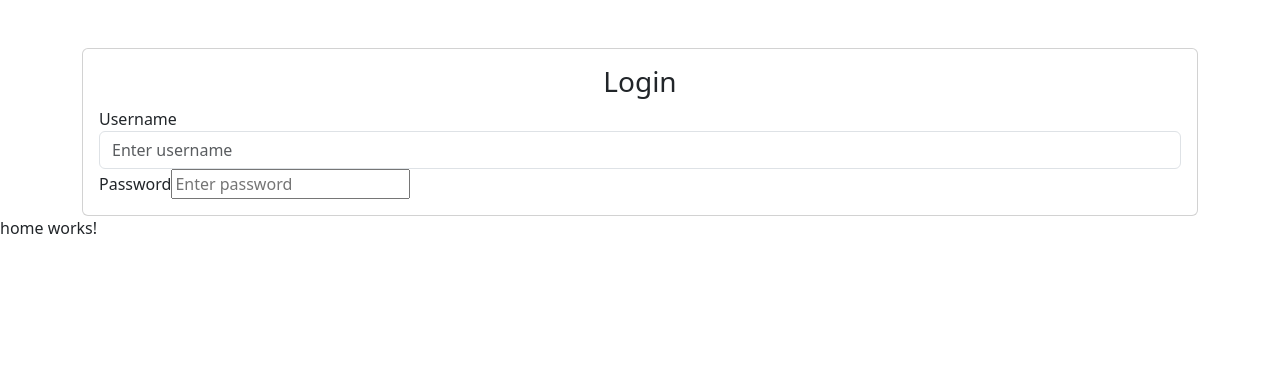
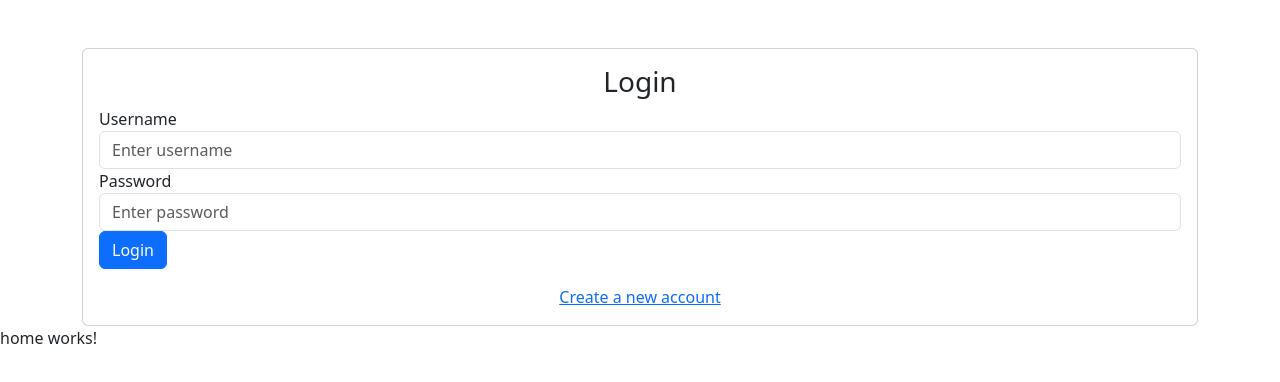
Before and after one commit to szakidani23/angular-modulzaro, an Angular app: page / in a window 1280 px wide. Shown: the top 382 px of the page. Built offline with nearby package versions, Linux system fonts and the light colour scheme.

Commit message:
LOGIN: markup finished, functions are about to be defined in TS file

```diff
--- a/src/app/login/login.component.html
+++ b/src/app/login/login.component.html
@@ -11,12 +11,35 @@
       <!-- password input -->
       <div class="form-group">
         <label for="password">Password</label>
-        <input type="password" name="password" id="password" [(ngModel)]="password" placeholder="Enter password"
-          required>
+        <input type="password" class="form-control" name="password" id="password" [(ngModel)]="password"
+          placeholder="Enter password" required>
       </div>
 
       <!-- Register Mode -->
-      <div *ngIf="isRegisterMode"></div>
+      <div *ngIf="isRegisterMode">
+        <div class="form-group">
+          <!-- Password confirm -->
+          <label for="confirmPassword">Confirm Password</label>
+          <input type="password" class="form-control" name="confirmPassword" id="confirmPassword"
+            [(ngModel)]="confirmPassword" placeholder="Confirm Password" required>
+        </div>
+        <!-- Full Name -->
+        <div class="form-group">
+          <label for="fullname">Full Name</label>
+          <input type="text" class="form-control" [(ngModel)]="fullname" name="fullname" id="fullname"
+            placeholder="Enter full name" required>
+        </div>
+      </div>
+      <!-- Login/Register BTN-->
+      <button class="btn btn-primary btn-block" (click)="isRegisterMode ? register() : login()">{{isRegisterMode ?
+        'Register': 'Login'}}
+      </button>
+      <!-- Register Mode Toggle -->
+      <div class="mt-3 text-center">
+        <a href="#" (click)="toggleRegisterMode()">
+          {{isRegisterMode ? 'Already have an account? Login' : 'Create a new account'}}
+        </a>
+      </div>
     </div>
   </div>
 </div>
--- a/src/app/login/login.component.ts
+++ b/src/app/login/login.component.ts
@@ -11,4 +11,10 @@ export class LoginComponent {
   confirmPassword = '';
   fullname = '';
   isRegisterMode = false;
+
+  login() {}
+  register() {}
+  toggleRegisterMode() {
+    this.isRegisterMode = !this.isRegisterMode;
+  }
 }
```
